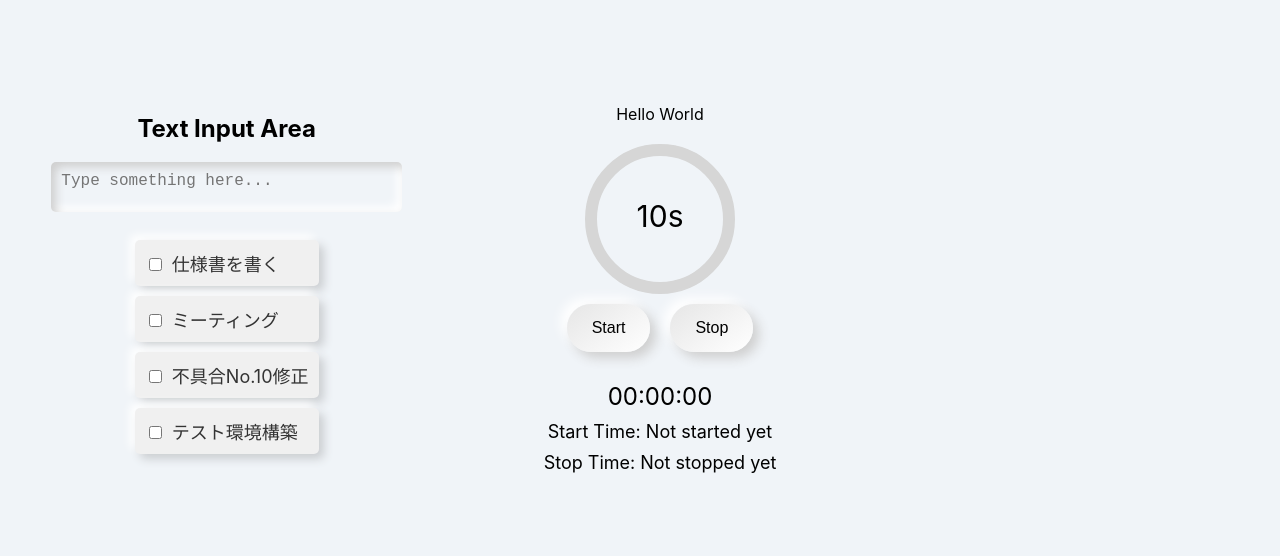
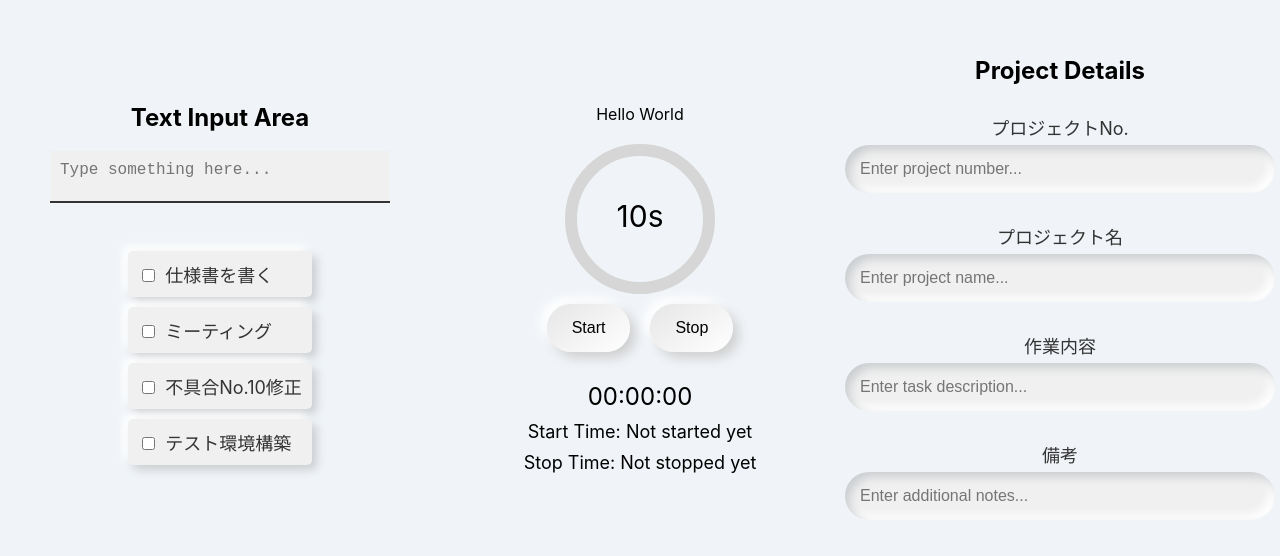
Before and after one commit to yukichi0324/Project-Timer, a React (Create React App) app: page / in a window 1280 px wide. Shown: the part 112-668 px from the top of the page. Built offline with nearby package versions, Linux system fonts and the light colour scheme.

Commit message:
整形。右に入力欄追加

```diff
--- a/src/App.tsx
+++ b/src/App.tsx
@@ -36,8 +36,13 @@ const Center = styled.div`
 `;
 
 const RightSide = styled.div`
+  flex: 1;
+  display: flex;
+  flex-direction: column;
+  align-items: center;
+  justify-content: center;
   background-color: #f0f4f8;
-  flex: 1;
+  padding: 20px;
 `;
 
 const TextInput = styled.textarea`
@@ -45,12 +50,13 @@ const TextInput = styled.textarea`
   height: 30px; /* 1行分のサイズ */
   padding: 10px;
   font-size: 16px;
-  border-radius: 5px;
   border: none;
-  box-shadow: inset 5px 5px 10px #cfcfcf, inset -5px -5px 10px #fff;
+  border-bottom: 2px solid #333;
+  background-color: #f0f0f0;
+  color: #333;
+  margin-bottom: 20px;
   resize: none;
-  background-color: #f0f4f8;
-  color: #333;
+  box-shadow: none; /* ボックスシャドウを削除 */
 `;
 
 const ButtonArea = styled.div`
@@ -109,6 +115,25 @@ const TaskListItem = styled.li`
   padding: 10px;
   border-radius: 5px;
   background-color: #f0f0f0;
+`;
+
+const Label = styled.label`
+  font-size: 18px;
+  margin-top: 10px;
+  margin-bottom: 5px;
+  color: #333;
+`;
+
+const InputField = styled.input`
+  width: 100%;
+  padding: 15px;
+  font-size: 16px;
+  border: none;
+  border-radius: 25px; /* Rounded corners */
+  background-color: #f0f0f0;
+  box-shadow: inset 5px 5px 10px #cbced1, inset -5px -5px 10px #fff;
+  color: #333;
+  margin-bottom: 20px;
 `;
 
 
@@ -185,9 +210,9 @@ const App: React.FC = () => {
     return `${getHours}:${getMinutes}:${getSeconds}`;
   };
 
-  const Checkbox = styled.input.attrs({ type: 'checkbox' })`
-  margin-right: 10px;
-`;
+  const Checkbox = styled.input.attrs({ type: "checkbox" })`
+    margin-right: 10px;
+  `;
 
   //JSX記法
   return (
@@ -196,10 +221,26 @@ const App: React.FC = () => {
         <h2>Text Input Area</h2>
         <TextInput placeholder="Type something here..." />
         <TaskList>
-          <TaskListItem> <Checkbox />仕様書を書く</TaskListItem>
-          <TaskListItem> <Checkbox />ミーティング</TaskListItem>
-          <TaskListItem> <Checkbox />不具合No.10修正</TaskListItem>
-          <TaskListItem> <Checkbox />テスト環境構築</TaskListItem>
+          <TaskListItem>
+            {" "}
+            <Checkbox />
+            仕様書を書く
+          </TaskListItem>
+          <TaskListItem>
+            {" "}
+            <Checkbox />
+            ミーティング
+          </TaskListItem>
+          <TaskListItem>
+            {" "}
+            <Checkbox />
+            不具合No.10修正
+          </TaskListItem>
+          <TaskListItem>
+            {" "}
+            <Checkbox />
+            テスト環境構築
+          </TaskListItem>
         </TaskList>
       </LeftSide>
       <Center>
@@ -234,7 +275,17 @@ const App: React.FC = () => {
           Stop Time: {stopTimestamp || "Not stopped yet"}
         </TimestampDisplay>
       </Center>
-      <RightSide />
+      <RightSide>
+        <h2>Project Details</h2>
+        <Label>プロジェクトNo.</Label>
+        <InputField placeholder="Enter project number..." />
+        <Label>プロジェクト名</Label>
+        <InputField placeholder="Enter project name..." />
+        <Label>作業内容</Label>
+        <InputField placeholder="Enter task description..." />
+        <Label>備考</Label>
+        <InputField placeholder="Enter additional notes..." />
+      </RightSide>
     </Container>
   );
 };
```
